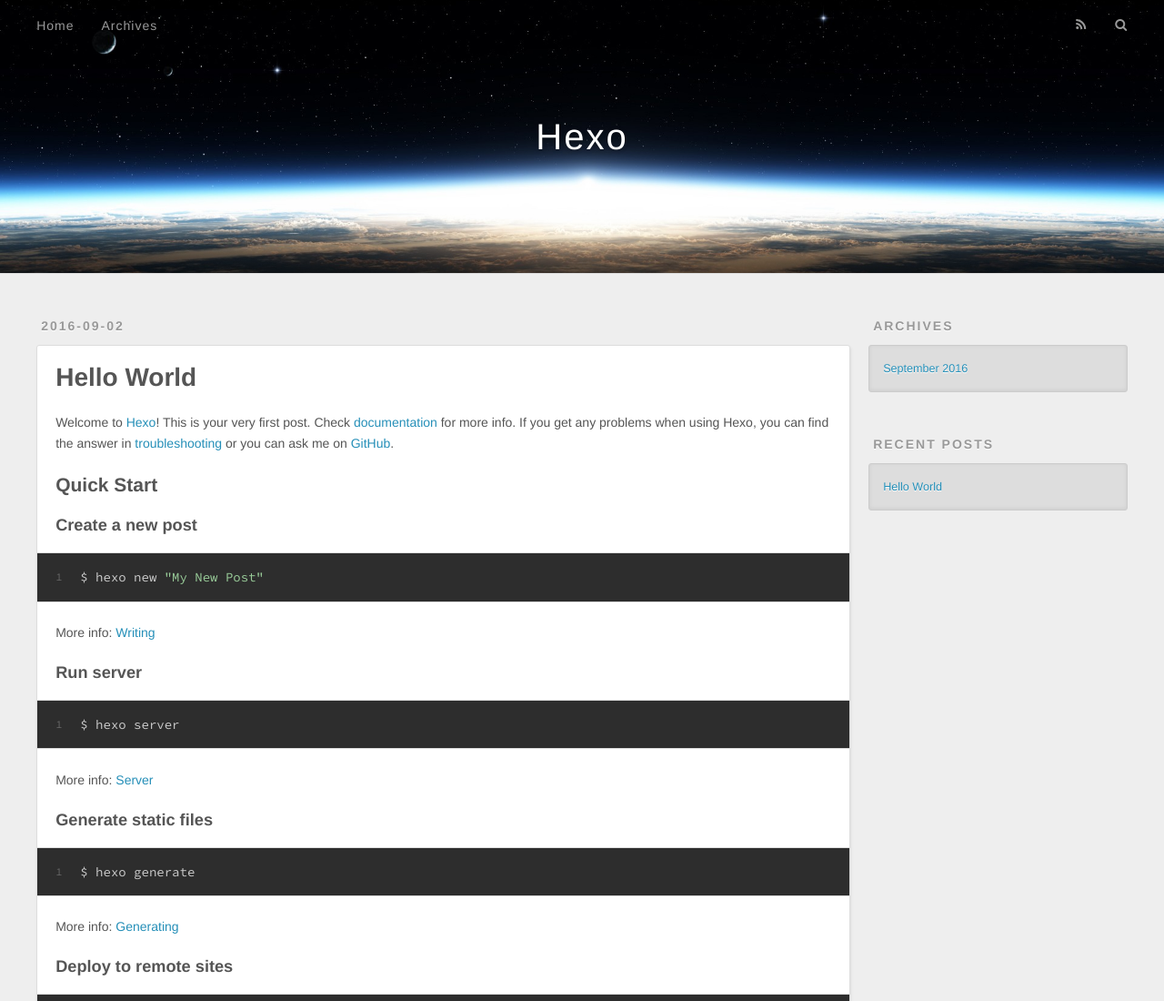
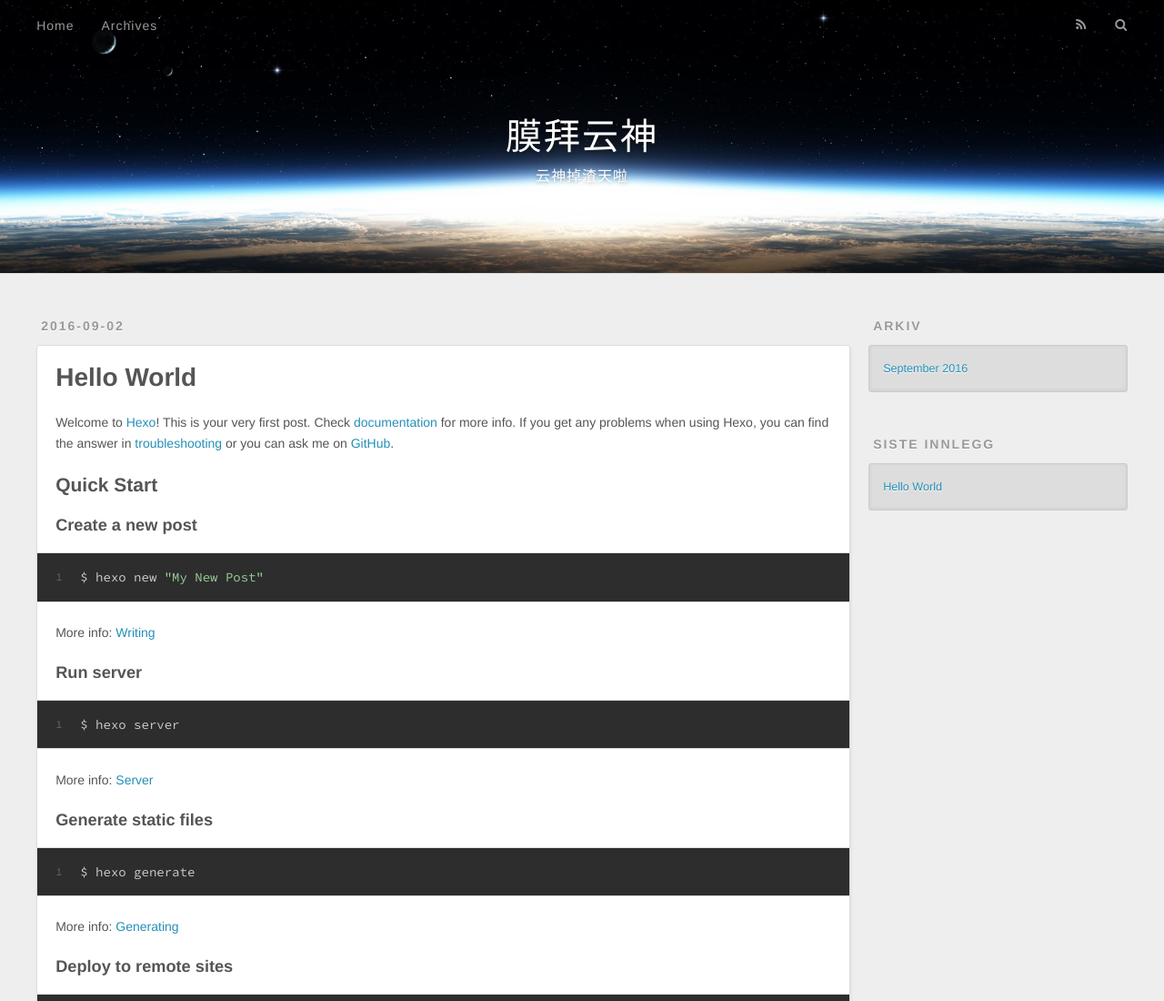
Before and after one commit to QiXwu/QiXwu.github.io, a plain HTML site: page index.html in a window 1280 px wide. Shown: the top 1100 px of the page at 91% size. Drawn offline with nearby package versions, Linux system fonts and the light colour scheme.

Commit message:
Site updated: 2016-09-02 21:50:52

```diff
--- a/index.html
+++ b/index.html
@@ -3,16 +3,16 @@
 <head>
   <meta charset="utf-8">
 
-  <title>Hexo</title>
+  <title>膜拜云神</title>
   <meta name="viewport" content="width=device-width, initial-scale=1, maximum-scale=1">
   <meta property="og:type" content="website">
-<meta property="og:title" content="Hexo">
+<meta property="og:title" content="膜拜云神">
 <meta property="og:url" content="http://yoursite.com/index.html">
-<meta property="og:site_name" content="Hexo">
+<meta property="og:site_name" content="膜拜云神">
 <meta name="twitter:card" content="summary">
-<meta name="twitter:title" content="Hexo">
+<meta name="twitter:title" content="膜拜云神">
 
-    <link rel="alternate" href="/atom.xml" title="Hexo" type="application/atom+xml">
+    <link rel="alternate" href="/atom.xml" title="膜拜云神" type="application/atom+xml">
 
 
     <link rel="icon" href="/favicon.png">
@@ -33,8 +33,12 @@
   <div id="header-outer" class="outer">
     <div id="header-title" class="inner">
       <h1 id="logo-wrap">
-        <a href="/" id="logo">Hexo</a>
+        <a href="/" id="logo">膜拜云神</a>
       </h1>
+
+        <h2 id="subtitle-wrap">
+          <a href="/" id="subtitle">云神掉渣天啦</a>
+        </h2>
 
     </div>
     <div id="header-inner" class="inner">
@@ -50,7 +54,7 @@
 
           <a id="nav-rss-link" class="nav-icon" href="/atom.xml" title="RSS Feed"></a>
 
-        <a id="nav-search-btn" class="nav-icon" title="Search"></a>
+        <a id="nav-search-btn" class="nav-icon" title="Søk"></a>
       </nav>
       <div id="search-form-wrap">
         <form action="//google.com/search" method="get" accept-charset="UTF-8" class="search-form"><input type="search" name="q" results="0" class="search-form-input" placeholder="Search"><button type="submit" class="search-form-submit">&#xF002;</button><input type="hidden" name="sitesearch" value="http://yoursite.com"></form>
@@ -96,7 +100,7 @@
 
     </div>
     <footer class="article-footer">
-      <a data-url="http://yoursite.com/2016/09/02/hello-world/" data-id="cislf129x0000n0uetx9p0yag" class="article-share-link">Share</a>
+      <a data-url="http://yoursite.com/2016/09/02/hello-world/" data-id="cislk4xe10000j4ue9rdggucs" class="article-share-link">Share</a>
 
 
     </footer>
@@ -121,7 +125,7 @@
 
 
   <div class="widget-wrap">
-    <h3 class="widget-title">Archives</h3>
+    <h3 class="widget-title">Arkiv</h3>
     <div class="widget">
       <ul class="archive-list"><li class="archive-list-item"><a class="archive-list-link" href="/archives/2016/09/">September 2016</a></li></ul>
     </div>
@@ -131,7 +135,7 @@
 
 
   <div class="widget-wrap">
-    <h3 class="widget-title">Recent Posts</h3>
+    <h3 class="widget-title">Siste innlegg</h3>
     <div class="widget">
       <ul>
 
```
Also changed, not shown: 2016/09/02/hello-world/index.html (+12 -8 lines), archives/2016/09/index.html (+13 -9 lines), archives/2016/index.html (+13 -9 lines), archives/index.html (+13 -9 lines).
